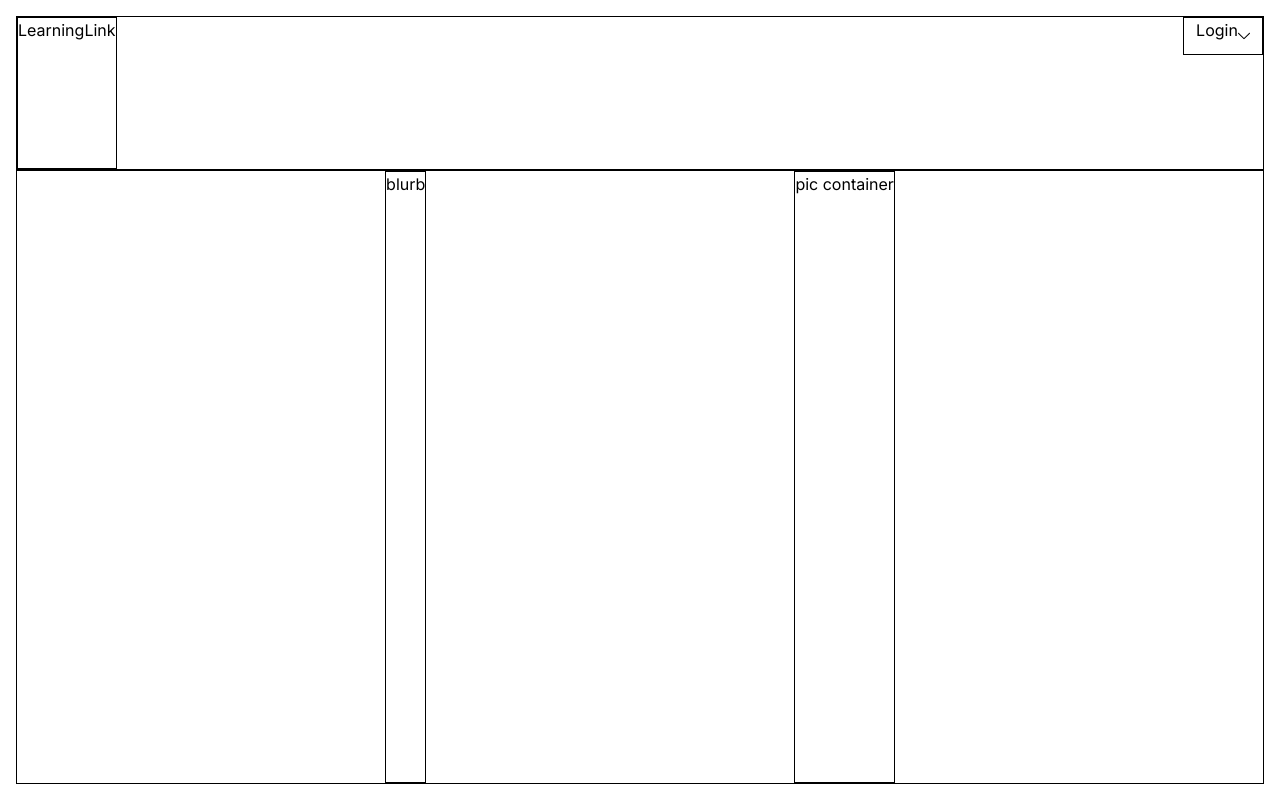
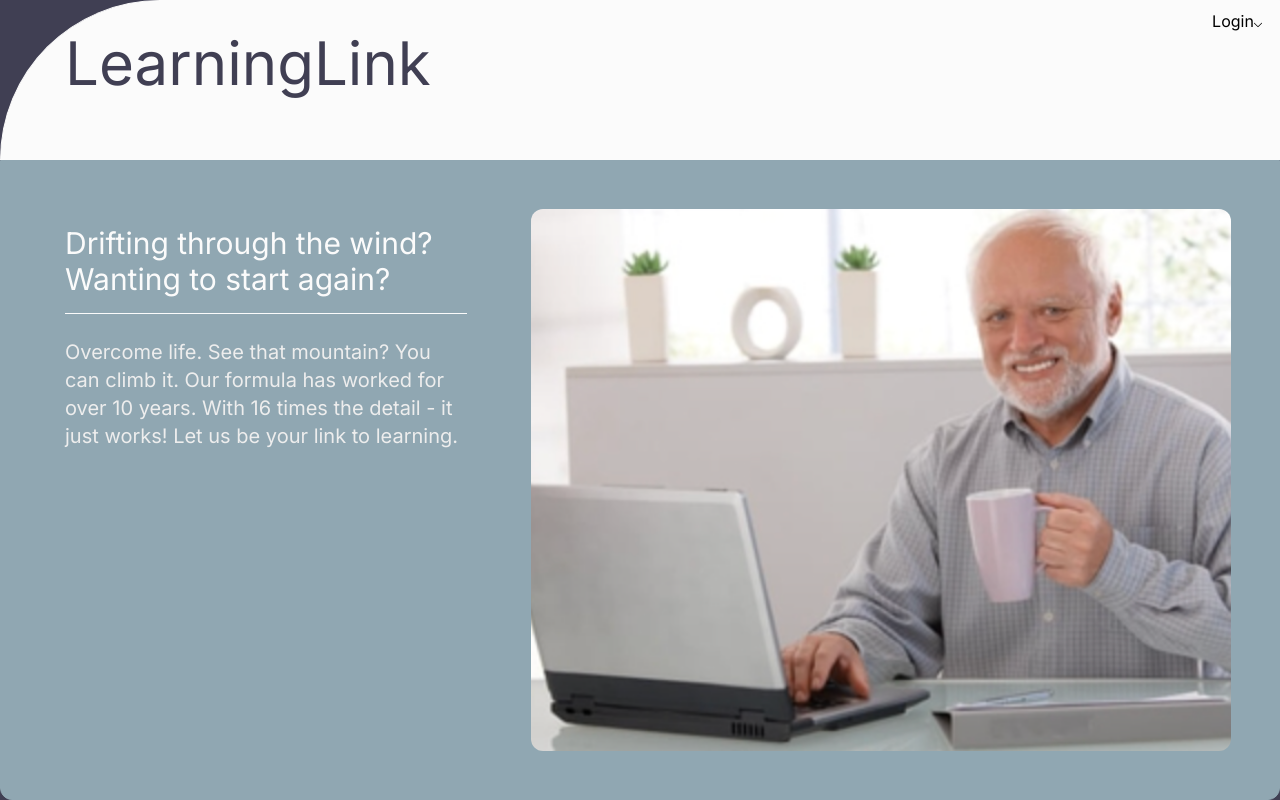
Before and after one commit to Blue-Ocean-MCSPA/link-learning, a Next.js app: page / in a window 1280 px wide. Built offline with nearby package versions, Linux system fonts and the light colour scheme.

Commit message:
rough draft homepage layout with login toggle and links complete

```diff
--- a/app/Components/LandingPage.jsx
+++ b/app/Components/LandingPage.jsx
@@ -10,34 +10,40 @@ const LandingPage = () => {
     }
 
     return (
-        <div className="flex-col w-full h-screen p-4">
-            <div className="flex border justify-between h-1/5">
-                <div className="border">LearningLink</div>
+        <div className="flex-col w-full h-screen bg-light-foreground">
+            <div className="bg-light-background border border-light-background rounded-tl-full rounded-r-xl flex justify-between h-1/5">
+                <div className="pt-8 pl-16 text-6xl text-light-foreground">LearningLink</div>
                 <div className="flex-col">
-                    <div className="flex border h-1/4 w-[80px] justify-center ml-auto cursor-pointer"
+                    <div className="flex pt-2 pr-1 h-1/4 w-[80px] justify-center ml-auto cursor-pointer"
                     onClick={toggleDropdown}
                     >
                         Login
-                        <img src="/dropdown-icon.svg" className={`w-3 transition-transform ${
+                        <img src="/dropdown-icon.svg" className={`w-2 transition-transform ${
                             isExpanded ? "transform rotate-180" : ""
                         }`}/>
                     </div>
 
                     {isExpanded && (
-                        <div>
-                            <div className="border px-2 py-1 cursor-pointer hover:bg-light-active_selection">
+                        <div className="border border-light-active_selection bg-light-active_selection rounded-l-xl pl-4 py-1 mt-2">
+                            <div className="pr-2 cursor-pointer hover:text-light-cursor">
                                 <Link href="/loginAdmin">Admin/Instructor</Link>
                             </div>
-                            <div className="border px-2 py-1 text-center cursor-pointer hover:bg-light-active_selection">
+                            <div className="pr-2 pt-2 text-right cursor-pointer hover:text-light-cursor">
                                 <Link href="/loginStudent">Student</Link>
                             </div>
                         </div>
                     )}
                 </div>
             </div>
-            <div className="flex border justify-evenly h-4/5">
-                <div className="border">blurb</div>
-                <div className="border">pic container</div>
+            <div className="flex border border-light-cursor rounded-b-xl bg-light-cursor h-4/5 justify-between">
+                <div className="w-2/5 mx-16 mt-16">
+                    <div className="text-3xl pb-4 text-light-background">Drifting through the wind? Wanting to start again?</div>
+                    <hr className="text-light-background"></hr>
+                    <div className="text-xl pt-6 text-light-inactive_selection"> Overcome life. See that mountain? You can climb it. Our formula has worked for over 10 years. With 16 times the detail - it just works! Let us be your link to learning.</div>
+                </div>
+                <div className="my-12 mr-12">
+                    <img src="/student.png" className="h-full object-cover rounded-xl"></img>
+                </div>
             </div>
         </div>
     )
--- a/app/loginAdmin/page.jsx
+++ b/app/loginAdmin/page.jsx
@@ -12,7 +12,7 @@ const Login = () => {
                 </div>
                 <div className="flex flex-col h-full justify-center items-center w-full bg-light-cursor">
                     <div className="w-2/3 h-1/2">
-                        <div className="ml-2 mb-3 text-lg text-basic-white">Welcome back, admin/instructor</div>
+                        <div className="ml-2 mb-3 text-sm text-light-active_selection">Welcome back, admin/instructor</div>
                         <div className="ml-2 mb-5 text-2xl text-basic-white">Login to your account</div>
                         <div className="pb-2">
                             <label htmlFor="username" className="block text-base mb-2"></label>
--- a/app/loginStudent/page.jsx
+++ b/app/loginStudent/page.jsx
@@ -12,7 +12,7 @@ const Login = () => {
                 </div>
                 <div className="flex flex-col h-full justify-center items-center w-full bg-light-cursor">
                     <div className="w-2/3 h-1/2">
-                    <div className="ml-2 mb-2 text-lg text-basic-white">Welcome back, student</div>
+                    <div className="ml-2 mb-2 text-sm text-light-active_selection">Welcome back, student</div>
                         <div className="ml-2 mb-5 text-2xl text-basic-white">Login to your account</div>
                         <div className="pb-2">
                             <label htmlFor="username" className="block text-base mb-2"></label>
```
Also changed, not shown: public/student.png (added).
